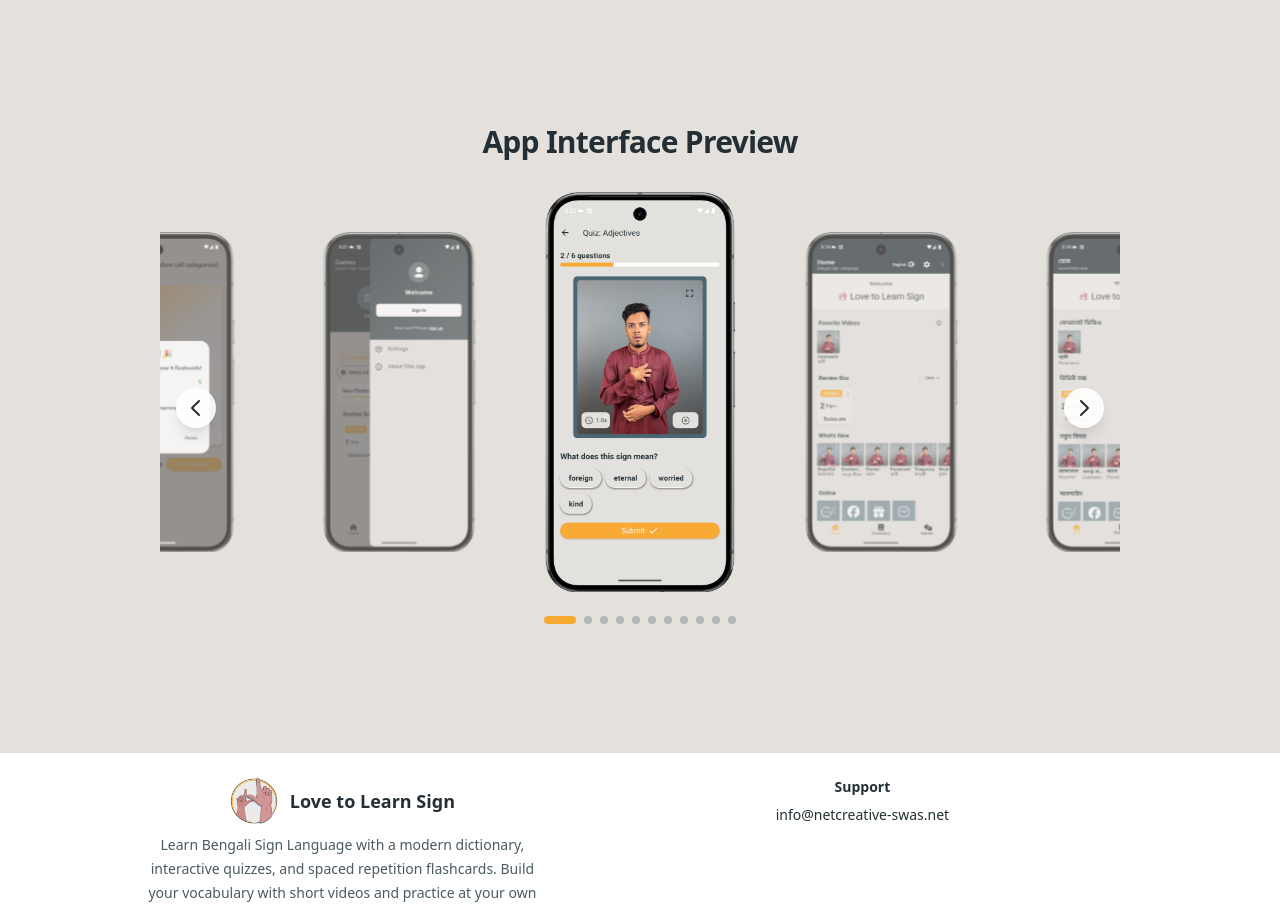
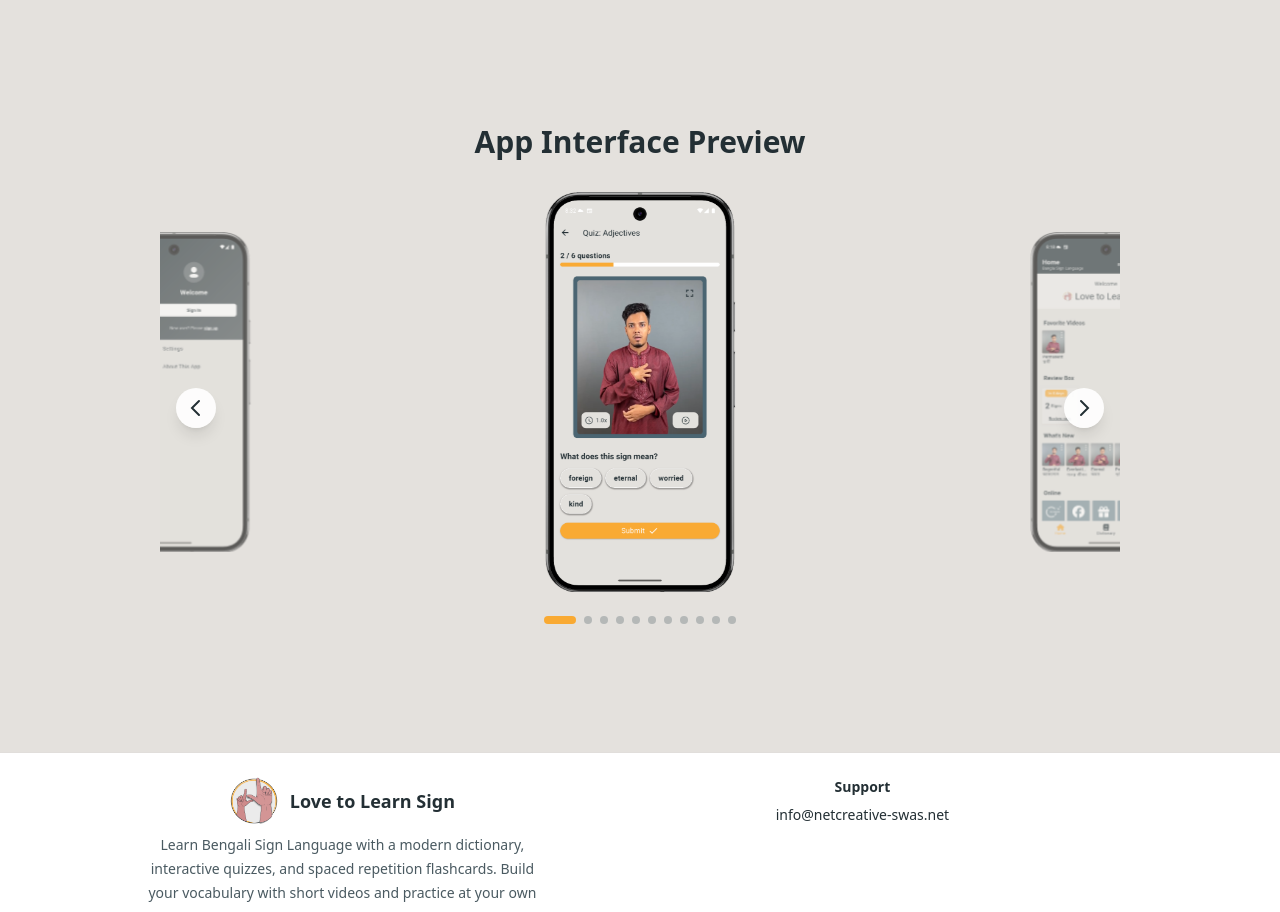
Before and after one commit to netcreativeswas/Love2LearnSign, a Next.js app in the folder website/: page / in a window 1280 px wide. Shown: the part 820-1732 px from the top of the page. Built offline with nearby package versions, Linux system fonts and the light colour scheme.

Commit message:
Update slider component

```diff
--- a/website/src/components/ImageSlider.tsx
+++ b/website/src/components/ImageSlider.tsx
@@ -9,20 +9,25 @@ const images = Array.from({ length: 11 }, (_, i) => ({
   alt: `Love to Learn Sign UX ${i + 1}`,
 }));
 
+const SLIDE_WIDTH = 225;
+const SLIDE_GAP = 16;
+const SLIDE_OFFSET = SLIDE_WIDTH + SLIDE_GAP;
+
 export function ImageSlider() {
   const [currentIndex, setCurrentIndex] = useState(0);
   const [lightboxOpen, setLightboxOpen] = useState(false);
   const [lightboxIndex, setLightboxIndex] = useState(0);
-  const [direction, setDirection] = useState<'left' | 'right' | null>(null);
 
   const goToPrevious = () => {
-    setDirection('right');
-    setCurrentIndex((prev) => (prev === 0 ? images.length - 1 : prev - 1));
+    setCurrentIndex((prev) =>
+      prev === 0 ? images.length - 1 : prev - 1
+    );
   };
 
   const goToNext = () => {
-    setDirection('left');
-    setCurrentIndex((prev) => (prev === images.length - 1 ? 0 : prev + 1));
+    setCurrentIndex((prev) =>
+      prev === images.length - 1 ? 0 : prev + 1
+    );
   };
 
   const openLightbox = (index: number) => {
@@ -30,17 +35,12 @@ export function ImageSlider() {
     setLightboxOpen(true);
   };
 
-  const closeLightbox = () => {
-    setLightboxOpen(false);
-  };
-
-  // Get visible slides (current, previous, next)
   const getVisibleSlides = () => {
     const visible = [];
     for (let i = -2; i <= 2; i++) {
       let index = currentIndex + i;
-      if (index < 0) index = images.length + index;
-      if (index >= images.length) index = index - images.length;
+      if (index < 0) index += images.length;
+      if (index >= images.length) index -= images.length;
       visible.push({ index, offset: i });
     }
     return visible;
@@ -49,58 +49,34 @@ export function ImageSlider() {
   return (
     <>
       <section className="mx-auto max-w-5xl px-4 py-12 sm:py-16">
-        <h2 className="mb-8 text-center text-2xl font-semibold tracking-tight sm:text-3xl">
+        <h2 className="mb-8 text-center text-2xl font-semibold sm:text-3xl">
           App Interface Preview
         </h2>
+
         <div className="relative">
-          {/* Carousel container */}
-          <div className="flex items-center justify-center gap-4 overflow-hidden">
+          {/* Slider */}
+          <div className="flex items-center justify-center overflow-hidden">
             {getVisibleSlides().map(({ index, offset }) => {
               const isActive = offset === 0;
-              const scale = isActive ? 1 : 0.8;
-              const opacity = isActive ? 1 : 0.65;
-              const zIndex = isActive ? 10 : 5 - Math.abs(offset);
-
-              // Calculate translateX based on direction and offset
-              let translateX = 0;
-              if (direction === 'left' && offset < 0) {
-                // Moving left: previous slides move left
-                translateX = offset * 100;
-              } else if (direction === 'right' && offset > 0) {
-                // Moving right: next slides move right
-                translateX = offset * 100;
-              }
 
               return (
                 <div
-                  key={`${currentIndex}-${index}-${offset}`}
-                  className="flex-shrink-0 transition-all duration-[800ms] ease-[cubic-bezier(0.25,0.46,0.45,0.94)]"
+                  key={index} // 🔥 clé STABLE
+                  className="flex-shrink-0 transition-[transform,opacity] duration-700 ease-out"
                   style={{
-                    transform: `translateX(${translateX}px) scale(${scale})`,
-                    opacity: opacity,
-                    zIndex: zIndex,
-                    willChange: 'transform, opacity',
-                    backfaceVisibility: 'hidden',
-                    WebkitBackfaceVisibility: 'hidden',
-                    transformStyle: 'preserve-3d',
+                    transform: `
+                      translateX(${offset * SLIDE_OFFSET}px)
+                      scale(${isActive ? 1 : 0.8})
+                    `,
+                    opacity: isActive ? 1 : 0.6,
+                    zIndex: isActive ? 10 : 5 - Math.abs(offset),
+                    willChange: "transform, opacity",
                   }}
                 >
                   <button
-                    onClick={() => {
-                      if (offset !== 0) {
-                        if (offset < 0) {
-                          // Clicked on previous slide
-                          setDirection('right');
-                          setCurrentIndex(index);
-                        } else {
-                          // Clicked on next slide
-                          setDirection('left');
-                          setCurrentIndex(index);
-                        }
-                      } else {
-                        openLightbox(index);
-                      }
-                    }}
+                    onClick={() =>
+                      isActive ? openLightbox(index) : setCurrentIndex(index)
+                    }
                     className="relative block"
                     aria-label={
                       isActive
@@ -115,6 +91,7 @@ export function ImageSlider() {
                         fill
                         className="object-contain"
                         sizes="225px"
+                        priority={isActive}
                       />
                     </div>
                   </button>
@@ -123,61 +100,47 @@ export function ImageSlider() {
             })}
           </div>
 
-          {/* Navigation arrows */}
+          {/* Arrows */}
           <button
             onClick={goToPrevious}
-            className="absolute left-4 top-1/2 -translate-y-1/2 z-20 rounded-full bg-surface/90 p-2 shadow-lg transition-colors hover:bg-surface"
+            className="absolute left-4 top-1/2 z-20 -translate-y-1/2 rounded-full bg-white/90 p-2 shadow-lg hover:bg-white"
             aria-label="Previous image"
           >
             <svg
-              className="h-6 w-6 text-foreground"
+              className="h-6 w-6"
               fill="none"
               stroke="currentColor"
               viewBox="0 0 24 24"
             >
-              <path
-                strokeLinecap="round"
-                strokeLinejoin="round"
-                strokeWidth={2}
-                d="M15 19l-7-7 7-7"
-              />
+              <path strokeWidth={2} strokeLinecap="round" d="M15 19l-7-7 7-7" />
             </svg>
           </button>
+
           <button
             onClick={goToNext}
-            className="absolute right-4 top-1/2 -translate-y-1/2 z-20 rounded-full bg-surface/90 p-2 shadow-lg transition-colors hover:bg-surface"
+            className="absolute right-4 top-1/2 z-20 -translate-y-1/2 rounded-full bg-white/90 p-2 shadow-lg hover:bg-white"
             aria-label="Next image"
           >
             <svg
-              className="h-6 w-6 text-foreground"
+              className="h-6 w-6"
               fill="none"
               stroke="currentColor"
               viewBox="0 0 24 24"
             >
-              <path
-                strokeLinecap="round"
-                strokeLinejoin="round"
-                strokeWidth={2}
-                d="M9 5l7 7-7 7"
-              />
+              <path strokeWidth={2} strokeLinecap="round" d="M9 5l7 7-7 7" />
             </svg>
           </button>
 
-          {/* Dots indicator */}
+          {/* Dots */}
           <div className="mt-6 flex justify-center gap-2">
             {images.map((_, index) => (
               <button
                 key={index}
-                onClick={() => {
-                  const newDirection = index > currentIndex ? 'left' : 'right';
-                  setDirection(newDirection);
-                  setCurrentIndex(index);
-                }}
-                className={`h-2 rounded-full transition-all ${
-                  index === currentIndex
+                onClick={() => setCurrentIndex(index)}
+                className={`h-2 rounded-full transition-all ${index === currentIndex
                     ? "w-8 bg-accent"
                     : "w-2 bg-muted-foreground/30 hover:bg-muted-foreground/50"
-                }`}
+                  }`}
                 aria-label={`Go to image ${index + 1}`}
               />
             ))}
@@ -190,8 +153,8 @@ export function ImageSlider() {
         <Lightbox
           images={images}
           currentIndex={lightboxIndex}
-          onClose={closeLightbox}
-          onNavigate={(index) => setLightboxIndex(index)}
+          onClose={() => setLightboxOpen(false)}
+          onNavigate={setLightboxIndex}
         />
       )}
     </>
```
